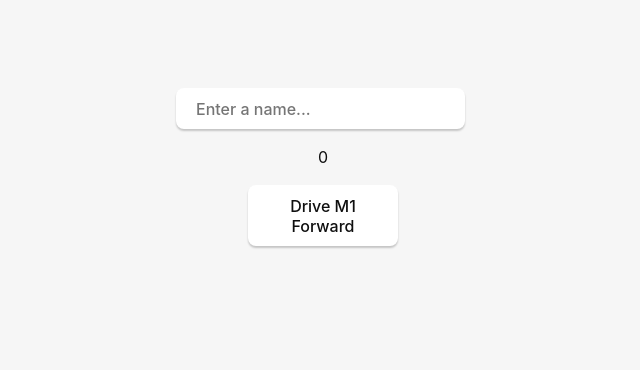
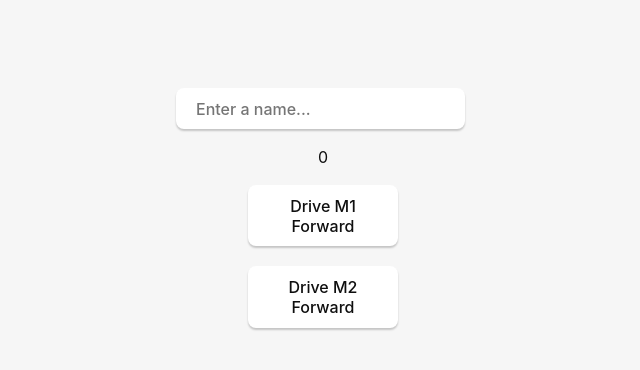
Before and after one commit to lazytatzv/motion_studio, a React (Vite) app: page / in a window 1280 px wide. Shown: the top 370 px of the page, without its empty margins (317-957 px from the left). Built offline with nearby package versions, Linux system fonts and the light colour scheme.

Commit message:
Add motor2 button

```diff
--- a/src/App.css
+++ b/src/App.css
@@ -44,6 +44,12 @@
 .row {
   display: flex;
   justify-content: center;
+}
+
+.motor_buttons {
+  display: flex;
+  flex-direction: column;
+  gap: 20px;
 }
 
 a {
--- a/src/App.tsx
+++ b/src/App.tsx
@@ -14,9 +14,14 @@ function App() {
     setCounterMsg(`Your count is: ${count}`);
   }
 
-  const handleForward = async () => {
-    await invoke("drive_forward_m1", { speed: 100 });
+  const handleForwardM1 = async () => {
+    await invoke("drive_forward", { speed: 100, motor_index: 1 });
   }
+
+  const handleForwardM2 = async () => {
+    await invoke("drive_forward", { speed: 100, motor_index: 2});
+  }
+
 
 
   return (
@@ -38,7 +43,10 @@ function App() {
         />
       </form>
       <p>{count}</p>
-      <button onClick={handleForward}>Drive M1 Forward</button>
+      <div className="motor_buttons">
+        <button onClick={handleForwardM1}>Drive M1 Forward</button>
+        <button onClick={handleForwardM2}>Drive M2 Forward</button>
+      </div>
     </main>
   );
 }
```
Also changed, not shown: 1 other file (tests, documents, lock files or other folders).
